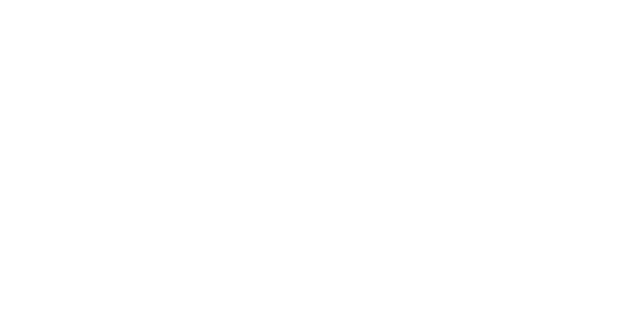
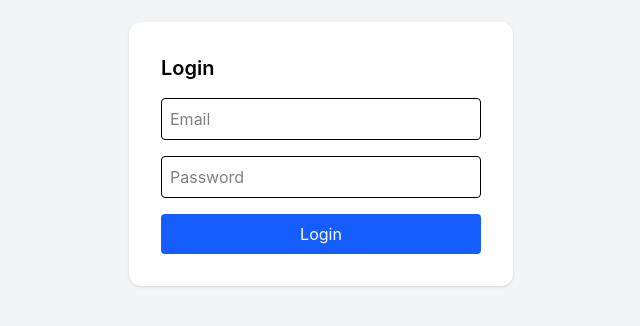
Before and after one commit to nayansuthar-1/rmc-pumps, a React (Vite) app in the folder client/: page /login in a window 1280 px wide. Before the commit this address had no page. Shown: the part 246-572 px from the top of the page, without its empty margins (319-959 px from the left). Built offline with nearby package versions, Linux system fonts and the light colour scheme.

Commit message:
login page

```diff
--- a/client/src/App.jsx
+++ b/client/src/App.jsx
@@ -1,19 +1,54 @@
-import React, { Children } from "react";
+import React from "react";
 import { BrowserRouter, Route, Routes } from "react-router-dom";
+
 import Dashboard from "./pages/Dashboard";
 import Pumps from "./pages/Pumps";
 import Orders from "./pages/Orders";
+import Login from "./pages/Login";
+
 import MainLayout from "./layout/MainLayout";
+import ProtectedRoute from "./components/ProtectedRoute";
 
 const App = () => {
   return (
     <BrowserRouter>
       <Routes>
+
+        {/* Public Route */}
+        <Route path="/login" element={<Login />} />
+
+        {/* Protected Routes */}
         <Route element={<MainLayout />}>
-          <Route path="/" element={<Dashboard />} />
-          <Route path="/pumps" element={<Pumps />} />
-          <Route path="/orders" element={<Orders />} />
+
+          <Route
+            path="/dashboard"
+            element={
+              <ProtectedRoute>
+                <Dashboard />
+              </ProtectedRoute>
+            }
+          />
+
+          <Route
+            path="/pumps"
+            element={
+              <ProtectedRoute>
+                <Pumps />
+              </ProtectedRoute>
+            }
+          />
+
+          <Route
+            path="/orders"
+            element={
+              <ProtectedRoute>
+                <Orders />
+              </ProtectedRoute>
+            }
+          />
+
         </Route>
+
       </Routes>
     </BrowserRouter>
   );
--- /dev/null
+++ b/client/src/api/axios.js
@@ -0,0 +1,18 @@
+import axios from "axios";
+
+const api = axios.create({
+  baseURL: "http://localhost:5000/api",
+});
+
+api.interceptors.request.use((config) => {
+
+  const token = localStorage.getItem("token");
+
+  if (token) {
+    config.headers.Authorization = `Bearer ${token}`;
+  }
+
+  return config;
+});
+
+export default api;
--- a/client/src/api/pumpApi.js
+++ b/client/src/api/pumpApi.js
@@ -1,21 +1,15 @@
-import axios from "axios";
+import api from "./axios";
 
-const API = "http://localhost:5000/api/pumps";
-
-export const getPumps = () => axios.get(API);
+export const getPumps = () => api.get("/pumps");
 
 export const createPump = (data) =>
-    axios.post(API, data, {
-      headers: {
-        "Content-Type": "multipart/form-data",
-      },
-    });
+  api.post("/pumps", data, {
+    headers: {
+      "Content-Type": "multipart/form-data",
+    },
+  });
 
-    export const updatePump = (id, data) =>
-        axios.put(`${API}/${id}`, data, {
-          headers: {
-            "Content-Type": "multipart/form-data",
-          },
-        });
+export const deletePump = (id) => api.delete(`/pumps/${id}`);
 
-export const deletePump = (id) => axios.delete(`${API}/${id}`);
+export const updatePump = (id, data) =>
+  api.put(`/pumps/${id}`, data);
--- /dev/null
+++ b/client/src/components/ProtectedRoute.jsx
@@ -0,0 +1,16 @@
+import React from "react";
+import { Navigate } from "react-router-dom";
+import { useAuth } from "../context/AuthContext";
+
+function ProtectedRoute({ children }) {
+
+  const { token } = useAuth();
+
+  if (!token) {
+    return <Navigate to="/login" />;
+  }
+
+  return children;
+}
+
+export default ProtectedRoute;
--- /dev/null
+++ b/client/src/context/AuthContext.jsx
@@ -0,0 +1,26 @@
+import { createContext, useContext, useState } from "react";
+
+const AuthContext = createContext();
+
+export const AuthProvider = ({ children }) => {
+
+  const [token, setToken] = useState(localStorage.getItem("token"));
+
+  const login = (token) => {
+    localStorage.setItem("token", token);
+    setToken(token);
+  };
+
+  const logout = () => {
+    localStorage.removeItem("token");
+    setToken(null);
+  };
+
+  return (
+    <AuthContext.Provider value={{ token, login, logout }}>
+      {children}
+    </AuthContext.Provider>
+  );
+};
+
+export const useAuth = () => useContext(AuthContext);
--- a/client/src/main.jsx
+++ b/client/src/main.jsx
@@ -3,8 +3,11 @@
 import App from './App.jsx'
 import './index.css'
 import React from 'react'
+import { AuthProvider } from './context/AuthContext'
 
 createRoot(document.getElementById('root')).render(
-    <App />
+    <AuthProvider>
+        <App />
+    </AuthProvider>
 
 )
--- /dev/null
+++ b/client/src/pages/Login.jsx
@@ -0,0 +1,65 @@
+import { useState } from "react";
+import React from "react";
+import api from "../api/axios";
+import { useAuth } from "../context/AuthContext";
+import { useNavigate } from "react-router-dom";
+
+function Login() {
+
+  const [email, setEmail] = useState("");
+  const [password, setPassword] = useState("");
+
+  const { login } = useAuth();
+  const navigate = useNavigate();
+
+  const handleSubmit = async (e) => {
+    e.preventDefault();
+
+    const res = await api.post("/auth/login", {
+      email,
+      password,
+    });
+
+    login(res.data.token);
+
+    navigate("/dashboard");
+  };
+
+  return (
+    <div className="flex items-center justify-center h-screen bg-gray-100">
+
+      <form
+        onSubmit={handleSubmit}
+        className="bg-white p-8 rounded-xl shadow w-96 space-y-4"
+      >
+
+        <h2 className="text-xl font-semibold">Login</h2>
+
+        <input
+          type="email"
+          placeholder="Email"
+          className="border w-full p-2 rounded"
+          value={email}
+          onChange={(e) => setEmail(e.target.value)}
+        />
+
+        <input
+          type="password"
+          placeholder="Password"
+          className="border w-full p-2 rounded"
+          value={password}
+          onChange={(e) => setPassword(e.target.value)}
+        />
+
+        <button
+          className="bg-blue-600 text-white w-full py-2 rounded"
+        >
+          Login
+        </button>
+
+      </form>
+    </div>
+  );
+}
+
+export default Login;
```
Also changed, not shown: 2 other files (tests, documents, lock files or other folders).
